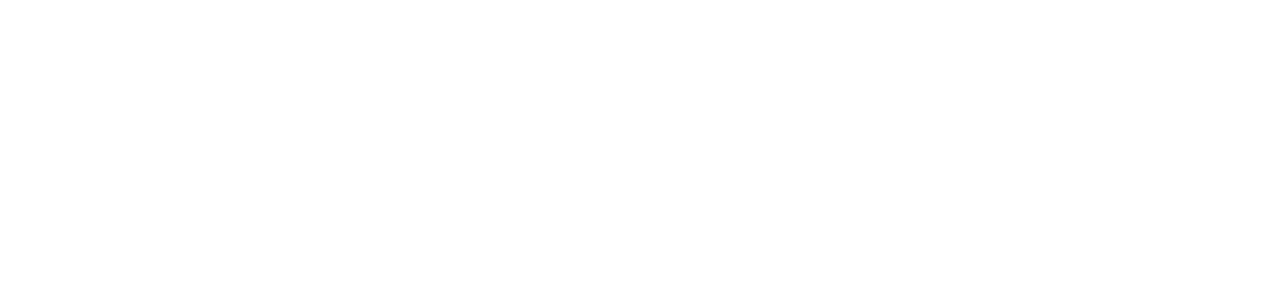
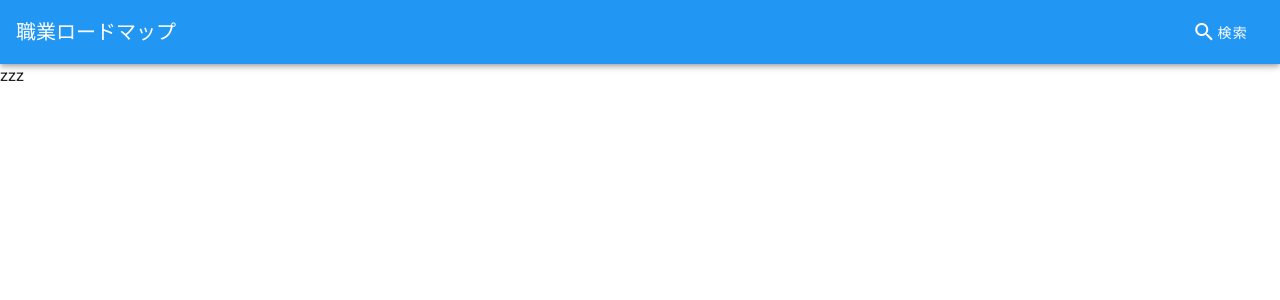
Before and after one commit to ayahito-saji/benesse-hackathon, a Vue app in the folder src/frontend/: page /roadmap in a window 1280 px wide. Shown: the top 300 px of the page. Built offline with nearby package versions, Linux system fonts and the light colour scheme.

Commit message:
Add toolbar

```diff
--- a/src/frontend/public/index.html
+++ b/src/frontend/public/index.html
@@ -7,7 +7,7 @@
     <link rel="icon" href="<%= BASE_URL %>favicon.ico">
     <title>frontend</title>
     <link rel="stylesheet" href="https://fonts.googleapis.com/css?family=Roboto:100,300,400,500,700,900">
-    <link rel="stylesheet" href="https://cdn.jsdelivr.net/npm/@mdi/font@latest/css/materialdesignicons.min.css">
+    <link href="https://fonts.googleapis.com/css?family=Material+Icons" rel="stylesheet">
   </head>
   <body>
     <noscript>
--- a/src/frontend/src/App.vue
+++ b/src/frontend/src/App.vue
@@ -1,3 +1,17 @@
 <template>
-  <router-view/>
+  <v-app>
+    <v-app-bar app color="blue" dark>
+      <v-toolbar-title>職業ロードマップ</v-toolbar-title>
+      <div class="flex-grow-1"></div>
+      <v-toolbar-items>
+        <v-btn text>
+          <v-icon>search</v-icon>
+          検索
+        </v-btn>
+      </v-toolbar-items>
+    </v-app-bar>
+    <v-content>
+      <router-view/>
+    </v-content>
+  </v-app>
 </template>
--- a/src/frontend/src/views/Roadmap.vue
+++ b/src/frontend/src/views/Roadmap.vue
@@ -1,5 +1,3 @@
 <template>
-  <v-app>
-
-  </v-app>
+  <div>zzz</div>
 </template>
```
